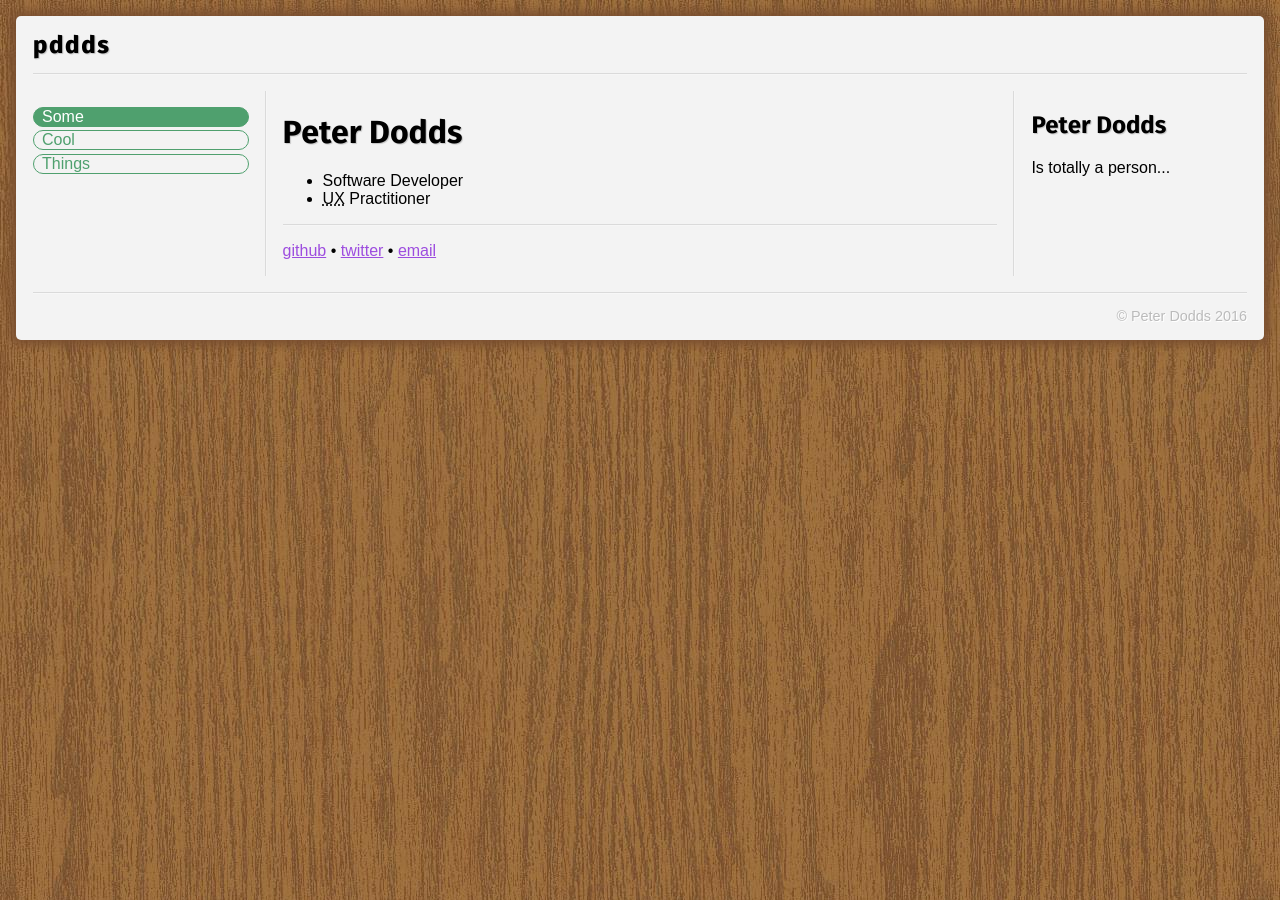
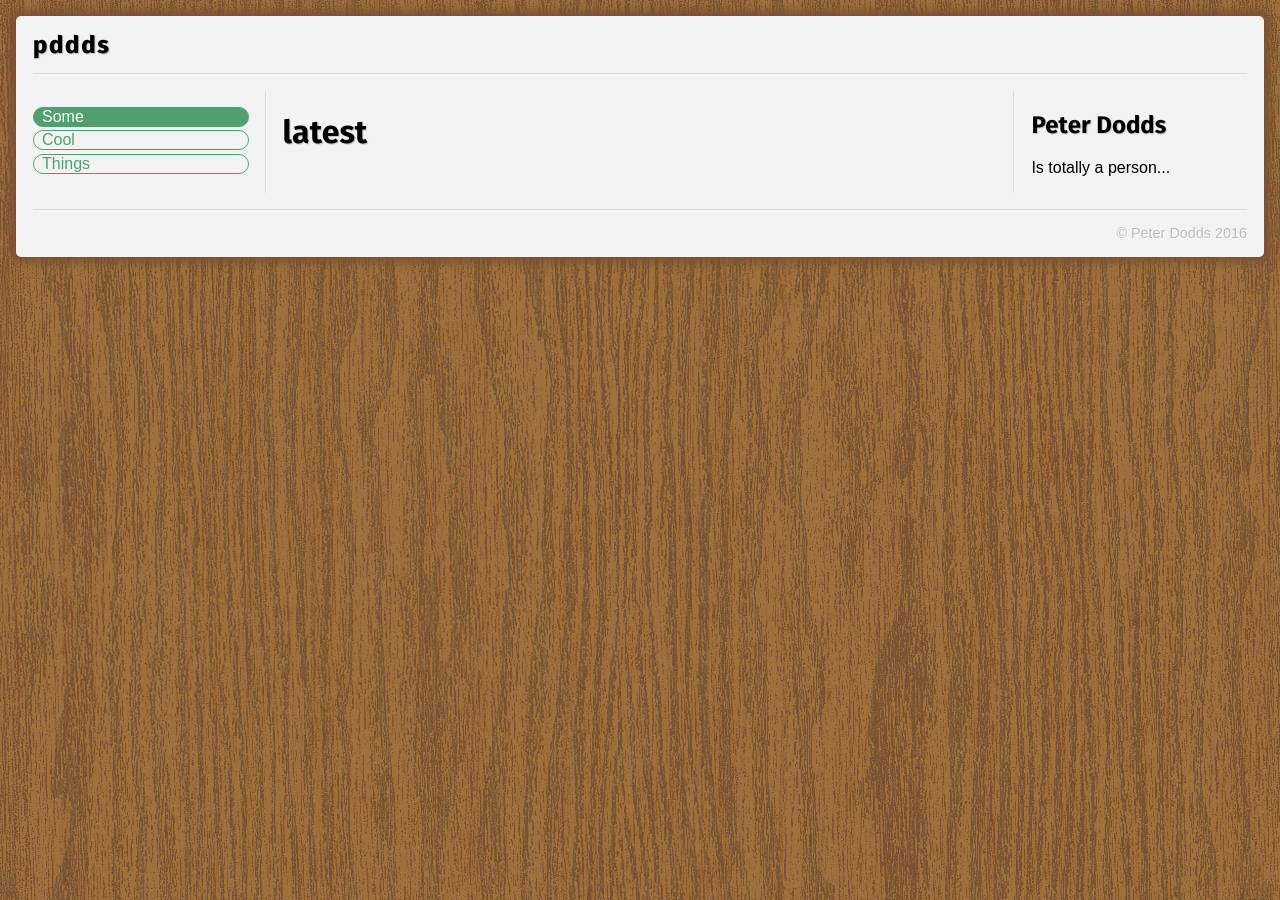
Before and after one commit to m0tive/pddds.com, a Jekyll site: the page built from index.md, in a window 1280 px wide. Built offline with Jekyll 4.4.1, drawn with Linux system fonts in a browser that asks for light colours.

Commit message:
List posts on front page

```diff
--- a/_config.yml
+++ b/_config.yml
@@ -11,7 +11,7 @@
 googleanalytics: "UA-2993227-8"
 
 exclude:
-    - "_*"
+    - "_libs"
     - README.md
     - "Gemfile*"
     - "*.sh"
--- a/index.md
+++ b/index.md
@@ -3,16 +3,10 @@
 tab: home
 ---
 
-# Peter Dodds
+# latest
 
-* Software Developer
-* <acronym title="User Experience">UX</acronym> Practitioner
+{% for post in site.posts %}
+## [{{ post.title }}]({{ post.url }})
 
----
-
-[github][github] &bull; [twitter][twitter] &bull;
-<a href="mailto:hello~at~pddds.com"
-    onmouseover="this.href=this.href.replace(/~at~/,'@')">email</a>
-
-[github]:https://github.com/m0tive/ "github.com/m0tive"
-[twitter]:http://twitter.com/m0tive/ "twitter.com/m0tive"
+{{ post.excerpt | remove: '<p>' | remove: '</p>' }}
+{% endfor %}
```
